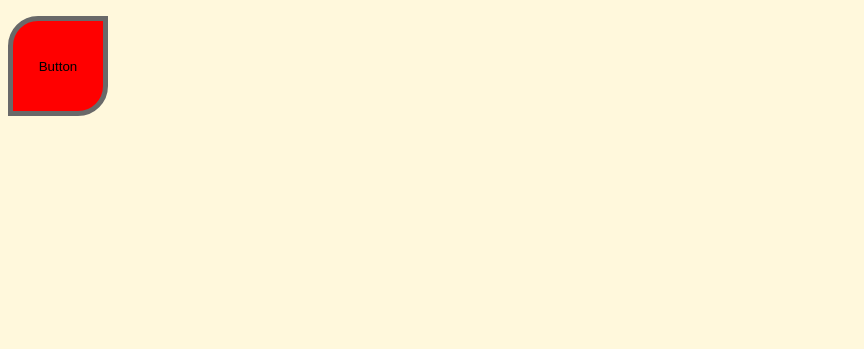
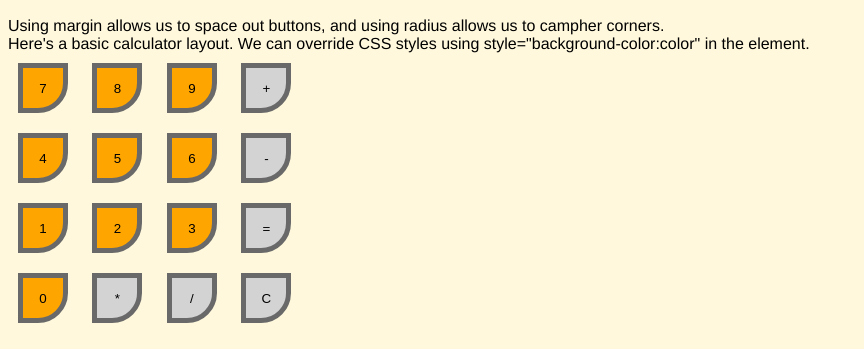
Before and after one commit to craigjcscott/craigjcscott.github.io, a plain HTML site: page index.html in a window 1280 px wide. Shown: the part 1474-1823 px from the top of the page, without its empty margins (0-864 px from the left). Before the commit the page ends 1613 px from the top, so only its background shows below. Drawn offline with Linux system fonts and the light colour scheme.

Commit message:
udpates
updates

```diff
--- a/index.html
+++ b/index.html
@@ -69,8 +69,28 @@ We can also specify height and width. Here's a picture of a frenchie! </p>
 
 <br>
 
-<button class="angled_button">Button</button>
-
+<p> Using margin allows us to space out buttons, and using radius allows us to campher corners.
+   <br>Here's a basic calculator layout. We can override CSS styles using style="background-color:color" in the element.
+<br>
+<button class="calc_button">7</button>
+<button class="calc_button">8</button>
+<button class="calc_button">9</button>
+<button class="calc_button" style="background-color:lightgray;">+</button>
+<br>
+<button class="calc_button">4</button>
+<button class="calc_button">5</button>
+<button class="calc_button">6</button>
+<button class="calc_button" style="background-color:lightgray;">-</button>
+<br>
+<button class="calc_button">1</button>
+<button class="calc_button">2</button>
+<button class="calc_button">3</button>
+<button class="calc_button" style="background-color:lightgray;">=</button>
+<br>
+<button class="calc_button">0</button>
+<button class="calc_button" style="background-color:lightgray;">*</button>
+<button class="calc_button" style="background-color:lightgray;">/</button>
+<button class="calc_button" style="background-color:lightgray;">C</button>
 
 
 
--- a/style.css
+++ b/style.css
@@ -39,12 +39,12 @@ p { /* or for specific chunks */
 
 }
 
-.angled_button {
-	margin: 15px 0 15px 0; /* margin is around button, not within */
-	width: 100px;
-	height: 100px;
-	border-radius: 30px 0 30px 0; /* clockwise from top-left */
-	background-color: red;
+.calc_button {
+	margin: 10px 10px 10px 10px; /* margin is around button, not within */
+	width: 50px;
+	height: 50px;
+	border-radius: 0 0 30px 0; /* clockwise from top-left */
+	background-color: orange;
 	border: solid 5px dimgray;
 }
 
@@ -75,10 +75,13 @@ p { /* or for specific chunks */
 	color: white;
 	background-color: rgb(204,174,136); /* hex #ccae88 rgb(204,174,136) */
 	width: 180px;
+	padding: 0 px 0 0px;
 }
 
 #coffee {
 	color: white;
 	background-color: rgb(138,98,74); /* hex #8a624a rgb(138,98,74) */
 	width: 633px;
+	padding: 0 0px 0 0px;
+
 }
```
